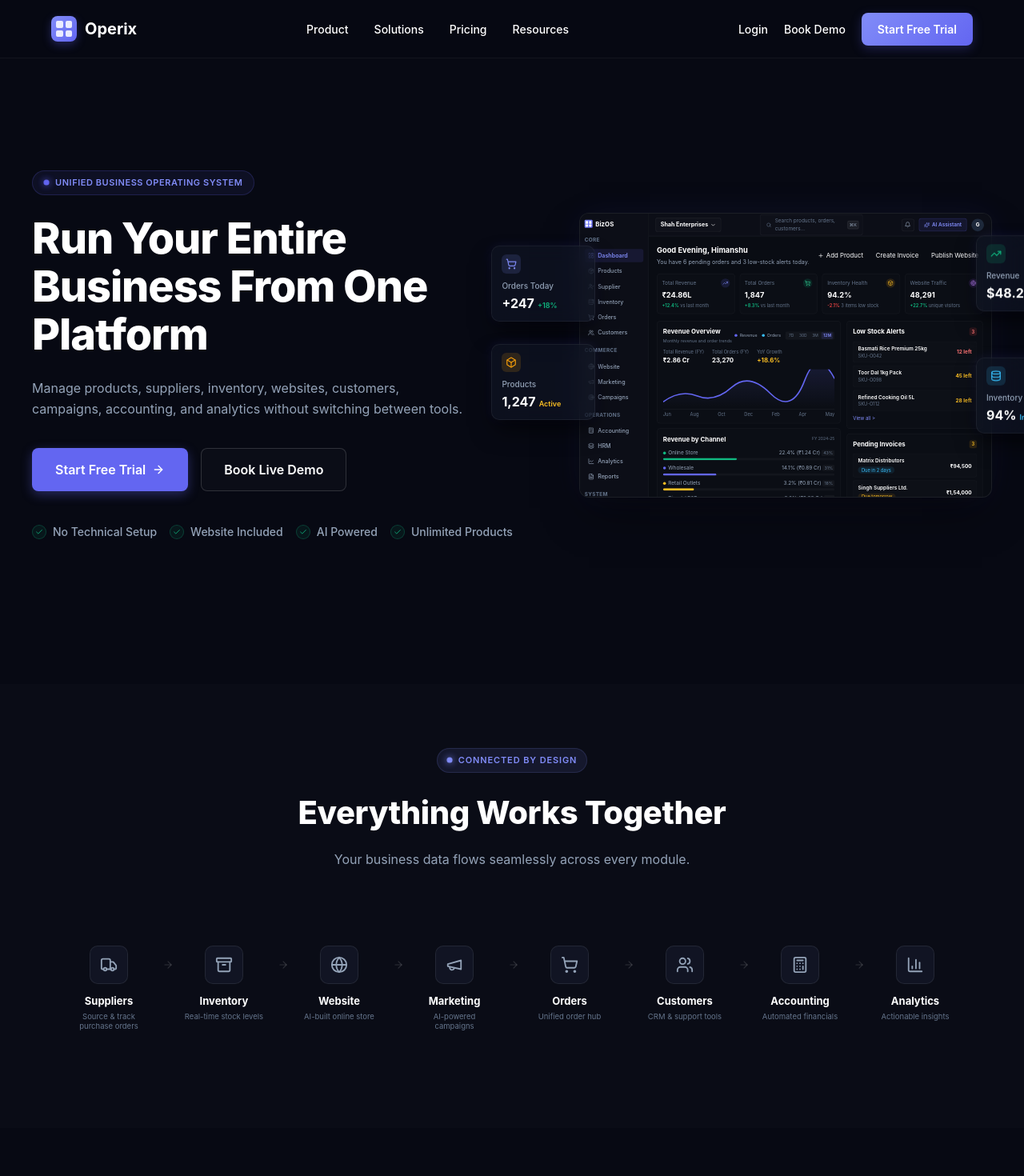
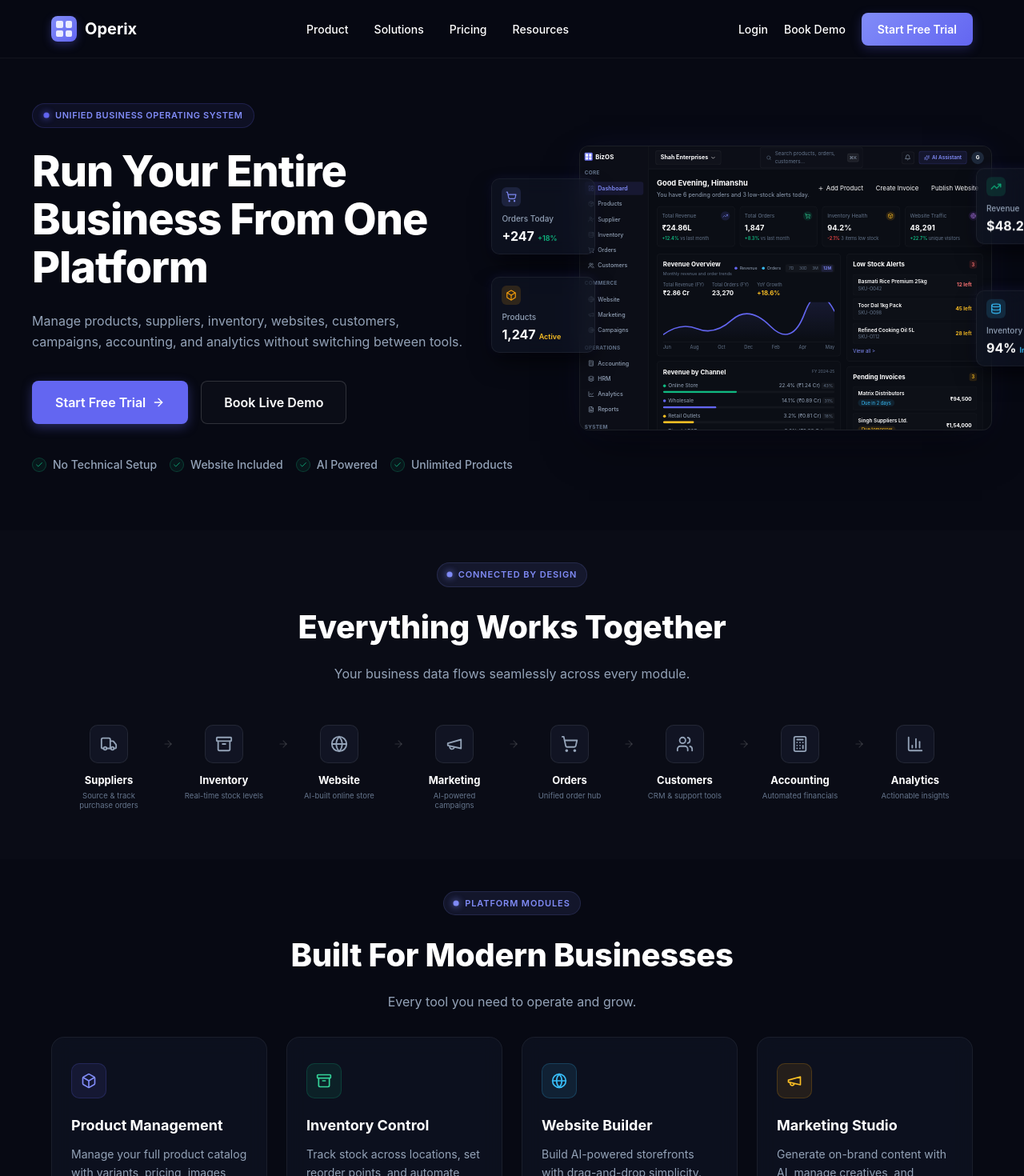
Before and after one commit to himanshu0633/Operix-frontend, a Next.js app: page / in a window 1280 px wide. Shown: the top 1470 px of the page at 80% size. Built offline with nearby package versions, Linux system fonts and the light colour scheme.

Commit message:
landing page

```diff
--- a/next.config.mjs
+++ b/next.config.mjs
@@ -6,6 +6,7 @@
 /** @type {import('next').NextConfig} */
 const nextConfig = {
   outputFileTracingRoot: __dirname,
+  devIndicators: false,
 };
 
 export default nextConfig;
--- a/src/app/landing/components/AiAssistant.css
+++ b/src/app/landing/components/AiAssistant.css
@@ -2,7 +2,7 @@
 
 #ai-assistant {
   background-color: #070913 !important; /* Force matching dark background */
-  padding: 100px 0;
+  padding: 40px 0;
 }
 
 #ai-assistant .badge {
--- a/src/app/landing/components/FinalCta.css
+++ b/src/app/landing/components/FinalCta.css
@@ -1,7 +1,7 @@
 /* Final Call to Action Banner */
 .final-cta-section {
   text-align: center;
-  padding: 100px 0;
+  padding: 50px 0;
   border-top: 1px solid rgba(255, 255, 255, 0.05);
   background: radial-gradient(circle at center, rgba(99, 102, 241, 0.06) 0%, transparent 60%);
   position: relative;
--- a/src/app/landing/components/Footer.css
+++ b/src/app/landing/components/Footer.css
@@ -2,14 +2,14 @@
 .lp-footer {
   border-top: 1px solid rgba(255, 255, 255, 0.04);
   background: #07080a;
-  padding: 80px 0 40px 0;
+  padding: 40px 0 30px 0;
 }
 
 .footer-grid {
   display: grid;
   grid-template-columns: 2fr repeat(5, 1fr);
   gap: 48px;
-  margin-bottom: 60px;
+  margin-bottom: 32px;
 }
 
 .footer-brand {
--- a/src/app/landing/components/Hero.css
+++ b/src/app/landing/components/Hero.css
@@ -3,7 +3,7 @@
   grid-template-columns: 1.25fr 1fr;
   gap: 40px;
   align-items: center;
-  padding: 60px 0 100px 0;
+  padding: 16px 0 32px 0;
 }
 
 .hero-content {
--- a/src/app/landing/components/Integrations.css
+++ b/src/app/landing/components/Integrations.css
@@ -3,7 +3,7 @@
   align-items: flex-start;
   justify-content: space-between;
   position: relative;
-  padding: 40px 0;
+  padding: 20px 0;
   width: 100%;
 }
 
--- a/src/app/landing/components/ProductShowcase.tsx
+++ b/src/app/landing/components/ProductShowcase.tsx
@@ -37,7 +37,7 @@
 export default function ProductShowcase() {
   return (
     <section className="section-padding" style={{ borderTop: '1px solid rgba(255, 255, 255, 0.05)' }}>
-      <div className="lp-container" style={{ display: 'flex', flexDirection: 'column', gap: '140px' }}>
+      <div className="lp-container" style={{ display: 'flex', flexDirection: 'column', gap: '80px' }}>
 
         {/* ====================================================
             SECTION 1: PRODUCT MANAGEMENT
--- a/src/app/landing/landing.css
+++ b/src/app/landing/landing.css
@@ -62,7 +62,7 @@
 }
 
 .section-padding {
-  padding: 80px 0;
+  padding: 40px 0;
 }
 
 .badge {
@@ -136,7 +136,7 @@
 .section-header {
   text-align: center;
   max-width: 650px;
-  margin: 0 auto 56px auto;
+  margin: 0 auto 32px auto;
 }
 
 .section-header h2 {
```
